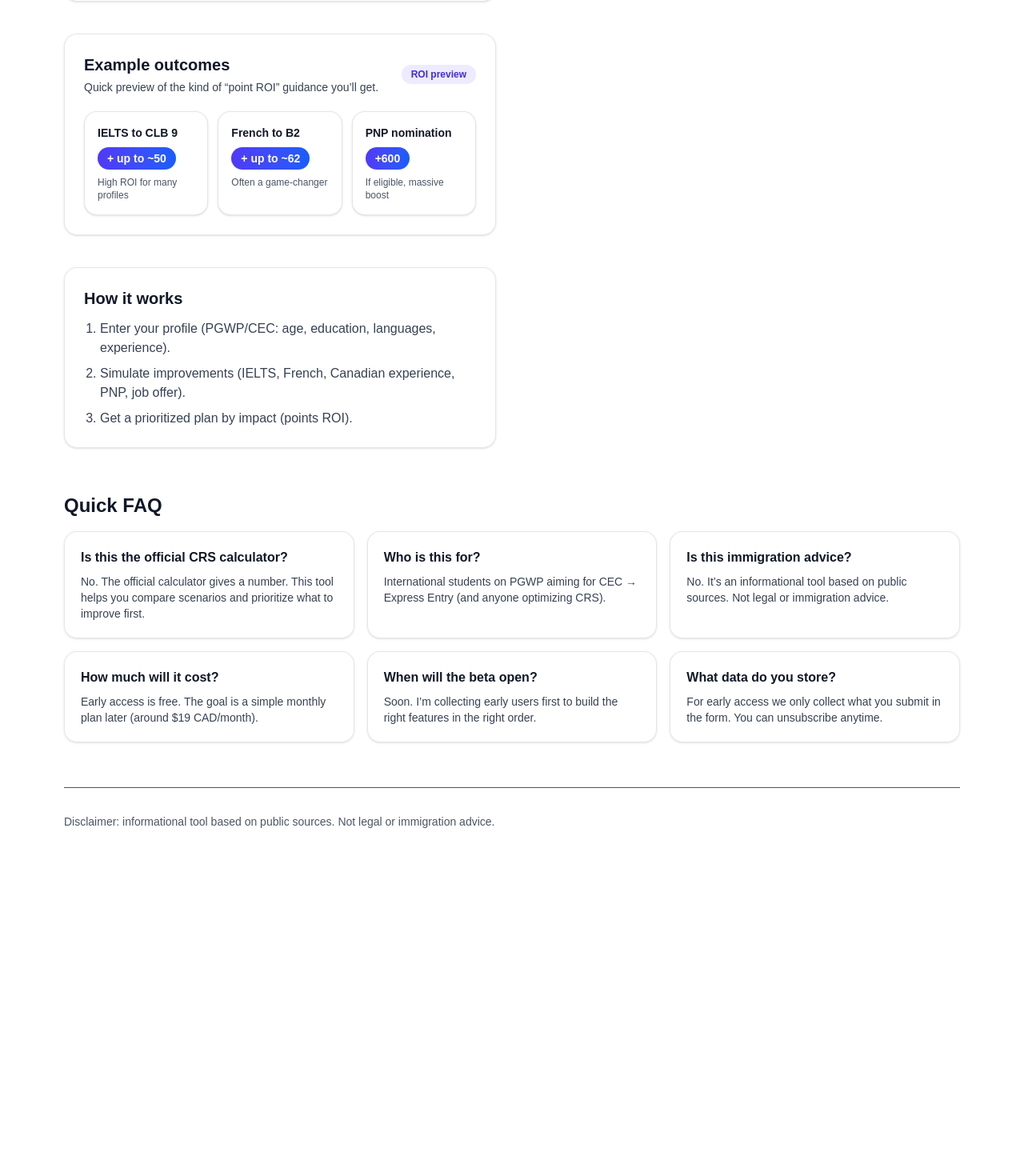
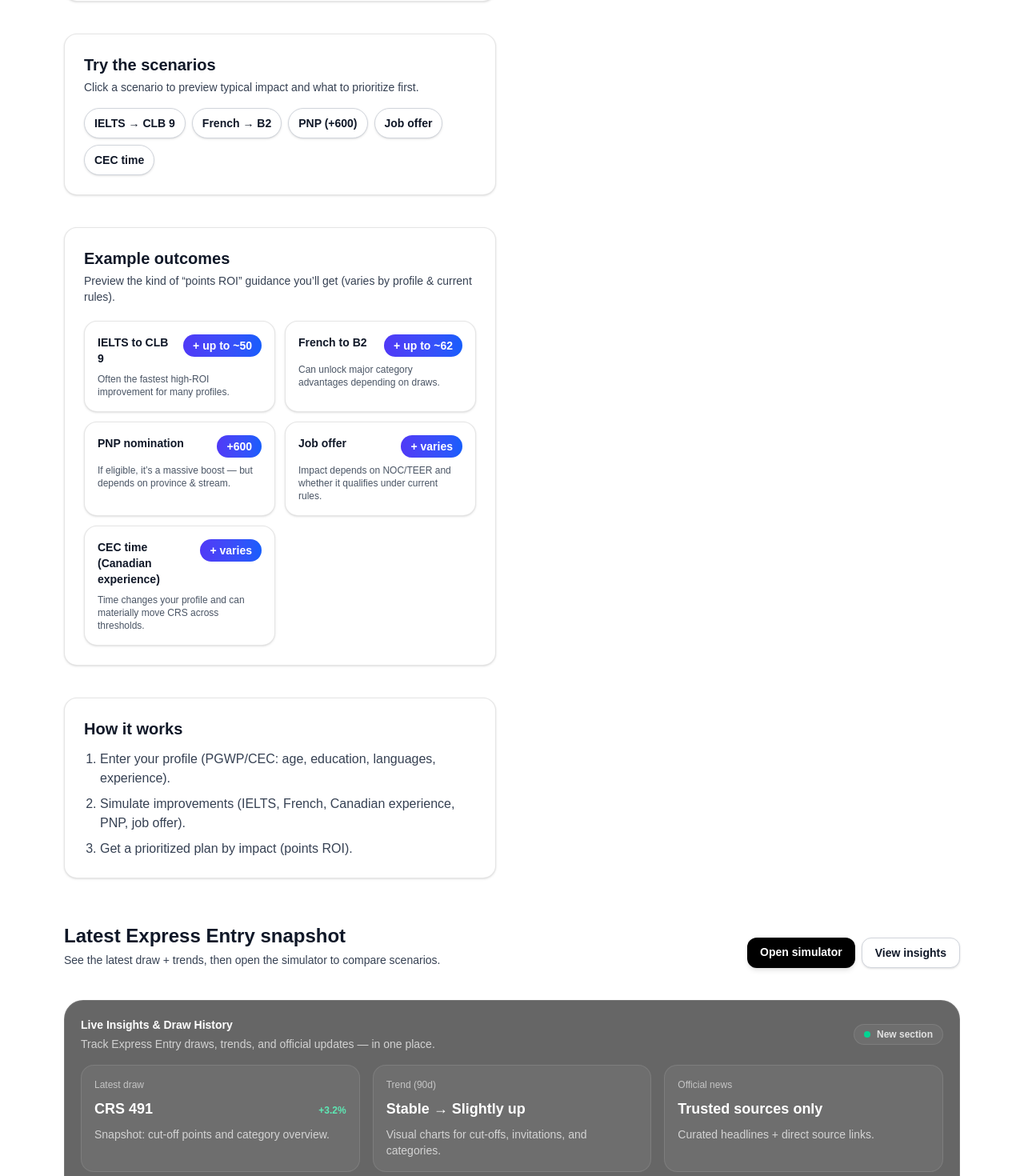
Before and after one commit to Omarion9000/crs-roadmap-landing, a Next.js app: page / in a window 1280 px wide. Shown: the part 1080-2550 px from the top of the page at 80% size. Before the commit the page ends 2205 px from the top, so only its background shows below. Built offline with nearby package versions, Linux system fonts and the light colour scheme.

Commit message:
Stabilize landing + insights + simulator

```diff
--- a/src/app/page.tsx
+++ b/src/app/page.tsx
@@ -1,5 +1,8 @@
+"use client";
 import LeadForm from "@/components/LeadForm";
 import { APP } from "@/lib/config";
+import Link from "next/link";
+import LandingPreview from "@/components/LandingPreview";
 
 type Lang = "en" | "es";
 const DEFAULT_LANG: Lang = "en";
@@ -35,19 +38,92 @@ const bullets: Record<Lang, { title: string; desc: string }[]> = {
   ],
 };
 
+type ScenarioKey = "ielts" | "french" | "pnp" | "job" | "cec";
+
+const scenarioChips: Record<Lang, { key: ScenarioKey; label: string }[]> = {
+  en: [
+    { key: "ielts", label: "IELTS → CLB 9" },
+    { key: "french", label: "French → B2" },
+    { key: "pnp", label: "PNP (+600)" },
+    { key: "job", label: "Job offer" },
+    { key: "cec", label: "CEC time" },
+  ],
+  es: [
+    { key: "ielts", label: "IELTS → CLB 9" },
+    { key: "french", label: "Francés → B2" },
+    { key: "pnp", label: "PNP (+600)" },
+    { key: "job", label: "Job offer" },
+    { key: "cec", label: "Tiempo CEC" },
+  ],
+};
+
 const outcomes: Record<
   Lang,
-  { label: string; points: string; note: string }[]
+  { id: ScenarioKey; title: string; points: string; note: string }[]
 > = {
   en: [
-    { label: "IELTS to CLB 9", points: "+ up to ~50", note: "High ROI for many profiles" },
-    { label: "French to B2", points: "+ up to ~62", note: "Often a game-changer" },
-    { label: "PNP nomination", points: "+600", note: "If eligible, massive boost" },
+    {
+      id: "ielts",
+      title: "IELTS to CLB 9",
+      points: "+ up to ~50",
+      note: "Often the fastest high-ROI improvement for many profiles.",
+    },
+    {
+      id: "french",
+      title: "French to B2",
+      points: "+ up to ~62",
+      note: "Can unlock major category advantages depending on draws.",
+    },
+    {
+      id: "pnp",
+      title: "PNP nomination",
+      points: "+600",
+      note: "If eligible, it’s a massive boost — but depends on province & stream.",
+    },
+    {
+      id: "job",
+      title: "Job offer",
+      points: "+ varies",
+      note: "Impact depends on NOC/TEER and whether it qualifies under current rules.",
+    },
+    {
+      id: "cec",
+      title: "CEC time (Canadian experience)",
+      points: "+ varies",
+      note: "Time changes your profile and can materially move CRS across thresholds.",
+    },
   ],
   es: [
-    { label: "IELTS a CLB 9", points: "+ hasta ~50", note: "Alto ROI para muchos perfiles" },
-    { label: "Francés a B2", points: "+ hasta ~62", note: "Suele cambiar el juego" },
-    { label: "Nominación PNP", points: "+600", note: "Si calificas, boost enorme" },
+    {
+      id: "ielts",
+      title: "IELTS a CLB 9",
+      points: "+ hasta ~50",
+      note: "Suele ser el upgrade más rápido y de mayor ROI para muchos perfiles.",
+    },
+    {
+      id: "french",
+      title: "Francés a B2",
+      points: "+ hasta ~62",
+      note: "Puede abrir ventajas fuertes según categorías y draws.",
+    },
+    {
+      id: "pnp",
+      title: "Nominación PNP",
+      points: "+600",
+      note: "Si calificas, el boost es enorme — depende de provincia y stream.",
+    },
+    {
+      id: "job",
+      title: "Job offer",
+      points: "+ variable",
+      note: "Depende del NOC/TEER y si califica bajo las reglas vigentes.",
+    },
+    {
+      id: "cec",
+      title: "Tiempo CEC (experiencia Canadá)",
+      points: "+ variable",
+      note: "El tiempo cambia tu perfil y puede mover tu CRS de forma importante.",
+    },
   ],
 };
 
@@ -55,7 +131,7 @@ const faqs: Record<Lang, { q: string; a: string }[]> = {
   en: [
     {
       q: "Is this the official CRS calculator?",
-      a: "No. The official calculator gives a number. This tool helps you compare scenarios and prioritize what to improve first.",
+      a: "No. The official calculator gives a number. This helps you compare scenarios and prioritize what to improve first.",
     },
     {
       q: "Who is this for?",
@@ -65,43 +141,19 @@ const faqs: Record<Lang, { q: string; a: string }[]> = {
       q: "Is this immigration advice?",
       a: "No. It’s an informational tool based on public sources. Not legal or immigration advice.",
     },
-    {
-      q: "How much will it cost?",
-      a: "Early access is free. The goal is a simple monthly plan later (around $19 CAD/month).",
-    },
-    {
-      q: "When will the beta open?",
-      a: "Soon. I’m collecting early users first to build the right features in the right order.",
-    },
-    {
-      q: "What data do you store?",
-      a: "For early access we only collect what you submit in the form. You can unsubscribe anytime.",
-    },
   ],
   es: [
     {
       q: "¿Esto es la calculadora oficial?",
-      a: "No. La calculadora oficial te da un número. Esto te ayuda a comparar escenarios y priorizar qué mejorar primero.",
+      a: "No. La oficial te da un número. Esto te ayuda a comparar escenarios y priorizar qué mejorar primero.",
     },
     {
       q: "¿Para quién es?",
-      a: "Estudiantes internacionales con PGWP que van por CEC → Express Entry (y cualquiera optimizando CRS).",
+      a: "Estudiantes con PGWP que van por CEC → Express Entry (y cualquiera optimizando CRS).",
     },
     {
       q: "¿Es asesoría migratoria?",
-      a: "No. Es una herramienta informativa basada en fuentes públicas. No reemplaza asesoría profesional.",
-    },
-    {
-      q: "¿Cuánto costará?",
-      a: "El acceso anticipado es gratis. La idea es un plan mensual simple después (aprox. $19 CAD/mes).",
-    },
-    {
-      q: "¿Cuándo abre la beta?",
-      a: "Pronto. Primero estoy juntando usuarios tempranos para construir lo correcto en el orden correcto.",
-    },
-    {
-      q: "¿Qué datos guardas?",
-      a: "Por ahora solo lo que envías en el formulario. Puedes salir cuando quieras.",
+      a: "No. Es informativo basado en fuentes públicas. No reemplaza asesoría profesional.",
     },
   ],
 };
@@ -123,8 +175,11 @@ export default function Page() {
       trust:
         "Built by a former international student. Beta in progress — your feedback shapes the roadmap.",
       sectionValue: "What you’ll get",
+      chipsTitle: "Try the scenarios",
+      chipsSub: "Click a scenario to preview typical impact and what to prioritize first.",
       outcomesTitle: "Example outcomes",
-      outcomesSub: "Quick preview of the kind of “point ROI” guidance you’ll get.",
+      outcomesSub:
+        "Preview the kind of “points ROI” guidance you’ll get (varies by profile & current rules).",
       faqTitle: "Quick FAQ",
       disclaimer:
         "Disclaimer: informational tool based on public sources. Not legal or immigration advice.",
@@ -138,12 +193,15 @@ export default function Page() {
       statusPill: "Beta privada en progreso",
       painTitle: "¿Atorado en 465–485 CRS?",
       painBody:
-        "Muchos con PGWP no saben qué mejora realmente sube puntos. Esta herramienta ordena opciones por ROI de puntos.",
+        "Muchos con PGWP no saben qué mejora realmente sube puntos. Esto ordena opciones por ROI de puntos.",
       trust:
         "Hecho por un ex estudiante internacional. Beta en progreso — tu feedback define el roadmap.",
       sectionValue: "Lo que obtendrás",
+      chipsTitle: "Prueba escenarios",
+      chipsSub: "Haz click en un escenario para ver impacto típico y qué priorizar.",
       outcomesTitle: "Ejemplos de impacto",
-      outcomesSub: "Vista rápida del tipo de “ROI de puntos” que verás.",
+      outcomesSub:
+        "Vista previa del “ROI de puntos” (varía por perfil y reglas vigentes).",
       faqTitle: "Preguntas rápidas",
       disclaimer:
         "Disclaimer: herramienta informativa basada en fuentes públicas. No es asesoría legal o migratoria.",
@@ -152,13 +210,14 @@ export default function Page() {
 
   return (
     <main className="min-h-screen bg-white">
-      {/* ✅ Tailwind v3-friendly gradients */}
+      {/* Background */}
       <div className="pointer-events-none fixed inset-0 -z-10">
         <div className="absolute inset-0 bg-gradient-to-b from-slate-50 via-white to-white" />
         <div className="absolute -top-40 left-1/2 h-80 w-[52rem] -translate-x-1/2 rounded-full bg-indigo-500/10 blur-3xl" />
         <div className="absolute top-40 right-[-8rem] h-80 w-80 rounded-full bg-blue-500/10 blur-3xl" />
       </div>
 
+      {/* Header */}
       <header className="mx-auto max-w-6xl px-4 py-6">
         <div className="flex items-center justify-between">
           <div className="flex items-center gap-2">
@@ -171,20 +230,22 @@ export default function Page() {
             </div>
           </div>
 
+          {/* ✅ Make it visible (not washed out) */}
           <a
             href="#access"
-            className="rounded-xl border border-black/10 bg-white/70 px-3 py-2 text-sm shadow-sm backdrop-blur hover:bg-white"
+            className="rounded-xl border border-gray-300 bg-white px-3 py-2 text-sm font-medium text-gray-900 shadow-sm hover:bg-gray-50"
           >
             {ui.navCta}
           </a>
         </div>
       </header>
 
+      {/* Hero */}
       <section className="mx-auto max-w-6xl px-4 pb-14 pt-6">
         <div className="grid gap-10 md:grid-cols-2 md:items-start">
           {/* Left */}
           <div>
-            <div className="inline-flex items-center gap-2 rounded-full border border-indigo-200 bg-white/70 px-3 py-1 text-xs font-medium text-indigo-800 shadow-sm backdrop-blur">
+            <div className="inline-flex items-center gap-2 rounded-full border border-indigo-200 bg-white px-3 py-1 text-xs font-medium text-indigo-800 shadow-sm">
               <span className="h-2 w-2 rounded-full bg-green-500" />
               {ui.statusPill}
             </div>
@@ -196,7 +257,7 @@ export default function Page() {
             <p className="mt-4 text-lg text-gray-800">{APP.subtagline[lang]}</p>
 
             {/* Pain box */}
-            <div className="mt-6 rounded-2xl border border-black/10 bg-white/70 p-5 shadow-sm backdrop-blur">
+            <div className="mt-6 rounded-2xl border border-black/10 bg-white p-5 shadow-sm">
               <div className="text-sm font-semibold text-gray-900">{ui.painTitle}</div>
               <p className="mt-1 text-sm text-gray-700">{ui.painBody}</p>
             </div>
@@ -212,7 +273,7 @@ export default function Page() {
 
               <a
                 href="#how"
-                className="rounded-xl border border-black/10 bg-white/70 px-4 py-2 text-gray-900 shadow-sm backdrop-blur hover:bg-white"
+                className="rounded-xl border border-gray-300 bg-white px-4 py-2 text-gray-900 shadow-sm hover:bg-gray-50"
               >
                 {ui.ctaSecondary}
               </a>
@@ -230,7 +291,7 @@ export default function Page() {
                 {bullets[lang].map((b) => (
                   <li
                     key={b.title}
-                    className="flex items-start gap-3 rounded-2xl border border-black/10 bg-white/70 p-5 shadow-sm backdrop-blur"
+                    className="flex items-start gap-3 rounded-2xl border border-black/10 bg-white p-5 shadow-sm"
                   >
                     <span className="mt-0.5 inline-flex h-7 w-7 items-center justify-center rounded-full bg-black text-sm text-white">
                       ✓
@@ -244,27 +305,41 @@ export default function Page() {
               </ul>
             </div>
 
-            {/* ✅ NEW: outcomes / points section */}
-            <div className="mt-10 rounded-2xl border border-black/10 bg-white/70 p-6 shadow-sm backdrop-blur">
-              <div className="flex items-center justify-between gap-3">
-                <div>
-                  <h2 className="text-xl font-semibold text-gray-900">{ui.outcomesTitle}</h2>
-                  <p className="mt-1 text-sm text-gray-700">{ui.outcomesSub}</p>
-                </div>
-                <div className="hidden md:block rounded-full bg-indigo-600/10 px-3 py-1 text-xs font-semibold text-indigo-700">
-                  ROI preview
-                </div>
+            {/* ✅ Clickable scenarios (brings you to outcomes) */}
+            <div className="mt-10 rounded-2xl border border-black/10 bg-white p-6 shadow-sm">
+              <h2 className="text-xl font-semibold text-gray-900">{ui.chipsTitle}</h2>
+              <p className="mt-1 text-sm text-gray-700">{ui.chipsSub}</p>
+
+              <div className="mt-4 flex flex-wrap gap-2">
+                {scenarioChips[lang].map((c) => (
+                  <a
+                    key={c.key}
+                    href={`#outcome-${c.key}`}
+                    className="rounded-full border border-gray-300 bg-white px-3 py-2 text-sm font-semibold text-gray-900 shadow-sm hover:bg-gray-50"
+                  >
+                    {c.label}
+                  </a>
+                ))}
               </div>
+            </div>
 
-              <div className="mt-5 grid gap-3 md:grid-cols-3">
+            {/* Outcomes */}
+            <div className="mt-10 rounded-2xl border border-black/10 bg-white p-6 shadow-sm">
+              <h2 className="text-xl font-semibold text-gray-900">{ui.outcomesTitle}</h2>
+              <p className="mt-1 text-sm text-gray-700">{ui.outcomesSub}</p>
+
+              <div className="mt-5 grid gap-3 md:grid-cols-2">
                 {outcomes[lang].map((o) => (
                   <div
-                    key={o.label}
-                    className="rounded-2xl border border-black/10 bg-white p-4 shadow-sm"
+                    key={o.id}
+                    id={`outcome-${o.id}`}
+                    className="scroll-mt-24 rounded-2xl border border-black/10 bg-white p-4 shadow-sm"
                   >
-                    <div className="text-sm font-semibold text-gray-900">{o.label}</div>
-                    <div className="mt-2 inline-flex rounded-full bg-gradient-to-r from-indigo-600 to-blue-600 px-3 py-1 text-sm font-semibold text-white">
-                      {o.points}
+                    <div className="flex items-start justify-between gap-3">
+                      <div className="text-sm font-semibold text-gray-900">{o.title}</div>
+                      <div className="shrink-0 rounded-full bg-gradient-to-r from-indigo-600 to-blue-600 px-3 py-1 text-sm font-semibold text-white">
+                        {o.points}
+                      </div>
                     </div>
                     <div className="mt-2 text-xs text-gray-600">{o.note}</div>
                   </div>
@@ -275,7 +350,7 @@ export default function Page() {
             {/* How it works */}
             <div
               id="how"
-              className="mt-10 rounded-2xl border border-black/10 bg-white/70 p-6 shadow-sm backdrop-blur"
+              className="mt-10 rounded-2xl border border-black/10 bg-white p-6 shadow-sm"
             >
               <h2 className="text-xl font-semibold text-gray-900">
                 {lang === "en" ? "How it works" : "Cómo funciona"}
@@ -302,21 +377,66 @@ export default function Page() {
 
           {/* Right */}
           <div id="access" className="md:sticky md:top-6">
-            <div className="rounded-3xl border border-black/10 bg-white/60 p-3 shadow-lg backdrop-blur">
+            <div className="rounded-3xl border border-black/10 bg-white/80 p-3 shadow-lg backdrop-blur">
               <LeadForm lang={lang} />
             </div>
           </div>
         </div>
+
+        {/* ===== Restored: Latest draw preview + links ===== */}
+        <section className="mt-14">
+          <div className="flex items-end justify-between gap-4">
+            <div>
+              <h2 className="text-2xl font-semibold text-gray-900">
+                Latest Express Entry snapshot
+              </h2>
+              <p className="mt-1 text-sm text-gray-700">
+                See the latest draw + trends, then open the simulator to compare scenarios.
+              </p>
+            </div>
+
+            <div className="hidden sm:flex gap-2">
+              <Link
+                href="/simulator"
+                className="rounded-xl bg-black px-4 py-2 text-sm font-semibold text-white shadow-md hover:opacity-90"
+              >
+                Open simulator
+              </Link>
+              <Link
+                href="/insights"
+                className="rounded-xl border border-gray-300 bg-white px-4 py-2 text-sm font-semibold text-gray-900 shadow-sm hover:bg-gray-50"
+              >
+                View insights
+              </Link>
+            </div>
+          </div>
+
+          <div className="mt-5">
+            <LandingPreview />
+          </div>
+
+          <div className="mt-4 flex flex-wrap gap-2 sm:hidden">
+            <Link
+              href="/simulator"
+              className="w-full rounded-xl bg-black px-4 py-2 text-center text-sm font-semibold text-white shadow-md hover:opacity-90"
+            >
+              Open simulator
+            </Link>
+            <Link
+              href="/insights"
+              className="w-full rounded-xl border border-gray-300 bg-white px-4 py-2 text-center text-sm font-semibold text-gray-900 shadow-sm hover:bg-gray-50"
+            >
+              View insights
+            </Link>
+          </div>
+        </section>
 
         {/* FAQ */}
         <section className="mt-14">
           <h2 className="text-2xl font-semibold text-gray-900">{ui.faqTitle}</h2>
           <div className="mt-4 grid gap-4 md:grid-cols-3">
             {faqs[lang].map((f) => (
-              <div
-                key={f.q}
-                className="rounded-2xl border border-black/10 bg-white/70 p-5 shadow-sm backdrop-blur"
-              >
+              <div key={f.q} className="rounded-2xl border border-black/10 bg-white p-5 shadow-sm">
                 <div className="font-semibold text-gray-900">{f.q}</div>
                 <p className="mt-2 text-sm text-gray-700">{f.a}</p>
               </div>
```
Also changed, not shown: src/components/insights/InsightsClient.tsx (+6 -6 lines), src/components/insights/KpiCard.tsx (+53 -0 lines).
